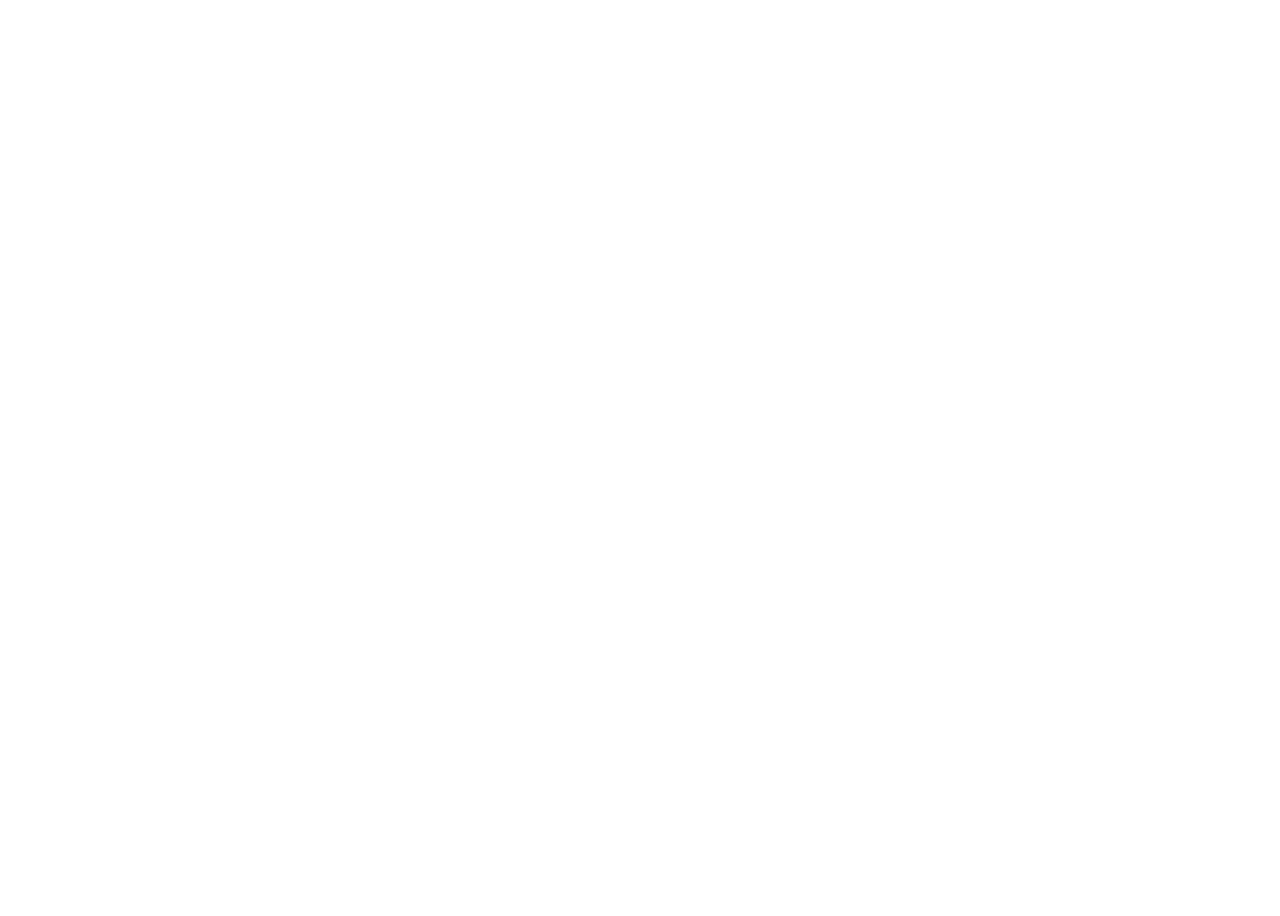
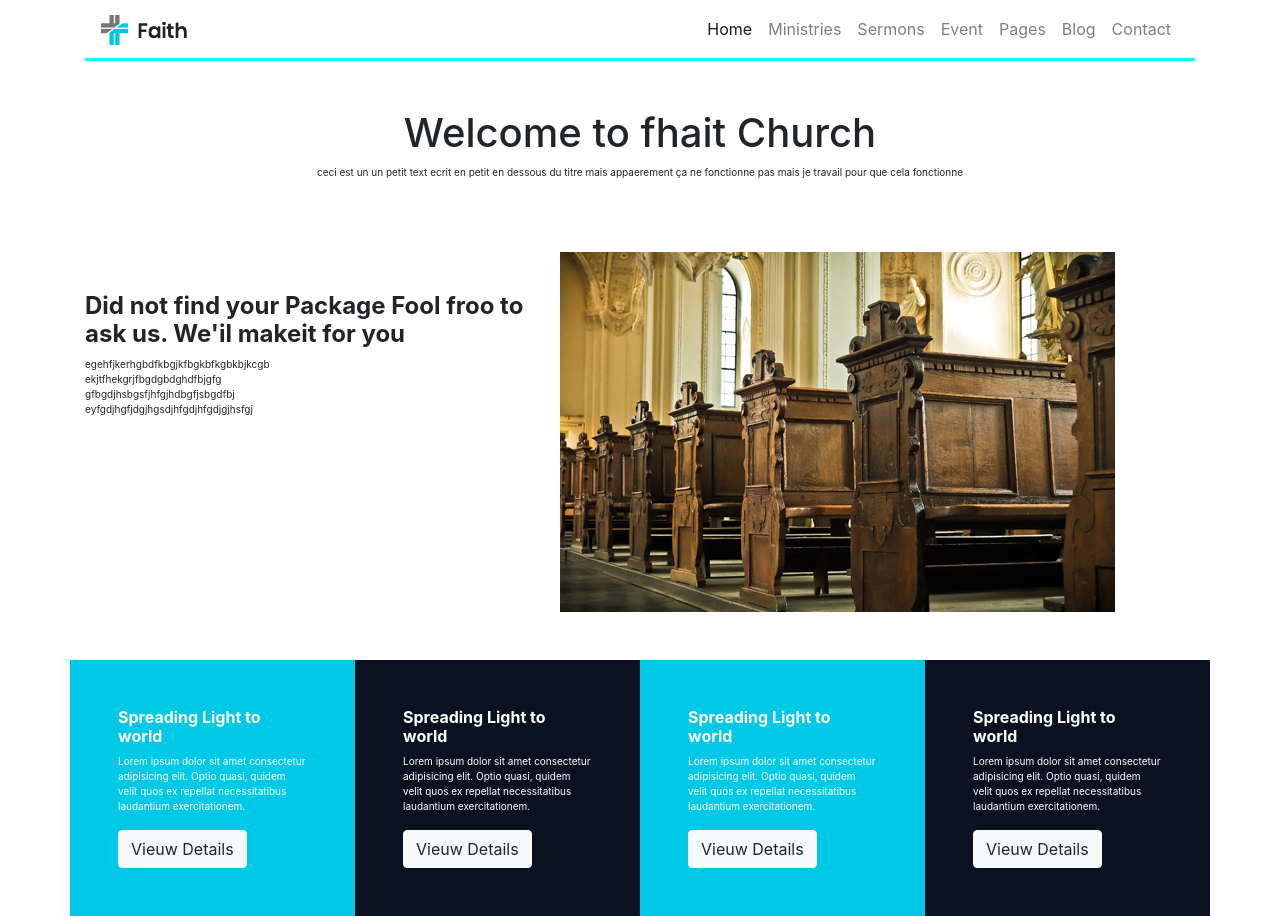
Before and after one commit to Ismaelblk/exo-sass, a website: page index.html in a window 1280 px wide. Before the commit the page ends 800 px from the top, so only its background shows below. Drawn offline with nearby package versions, Linux system fonts and the light colour scheme.

Commit message:
derniere section

```diff
--- a/index.html
+++ b/index.html
@@ -1,13 +1,133 @@
 <!DOCTYPE html>
 <html lang="en">
+
 <head>
     <meta charset="UTF-8">
     <meta name="viewport" content="width=device-width, initial-scale=1.0">
     <meta http-equiv="X-UA-Compatible" content="ie=edge">
     <title>ismael</title>
-    <link rel="stylesheet" href="./public/css/style.css">
+    <link rel="stylesheet" href="./node_modules/bootstrap/dist/css/bootstrap.css">
+    <link rel="stylesheet" href="./public/src/css/style.css">
+
 </head>
+
 <body>
+    <div class="container">
 
+
+        <nav class="navbar navbar-expand-lg navbar-light bg-white">
+            <a class="navbar-brand" href="#">
+                <img src="./img/logo.png" alt="">
+            </a>
+            <button class="navbar-toggler" type="button" data-toggle="collapse" data-target="#navbarSupportedContent"
+                aria-controls="navbarSupportedContent" aria-expanded="false" aria-label="Toggle navigation">
+                <span class="navbar-toggler-icon"></span>
+            </button>
+            <div class="collapse navbar-collapse" id="navbarSupportedContent">
+                <ul class="navbar-nav ml-auto">
+                    <li class="nav-item active">
+                        <a class="nav-link" href="#">Home <span class="sr-only">(current)</span></a>
+                    </li>
+                    <li class="nav-item">
+                        <a class="nav-link" href="#">Ministries</a>
+                    </li>
+                    <li class="nav-item">
+                        <a class="nav-link" href="#">Sermons</a>
+                    </li>
+                    <li class="nav-item">
+                        <a class="nav-link" href="#">Event</a>
+                    </li>
+                    <li class="nav-item">
+                        <a class="nav-link" href="#">Pages</a>
+                    </li>
+                    <li class="nav-item">
+                        <a class="nav-link" href="#">Blog</a>
+                    </li>
+                    <li class="nav-item">
+                        <a class="nav-link" href="#">Contact</a>
+                    </li>
+
+                </ul>
+
+            </div>
+
+            <div class="barre"> </div>
+
+        </nav>
+
+    </div>
+
+
+    <section>
+        <div class="container text-center pt-5">
+            <h1> Welcome to fhait Church</h1>
+            <p> ceci est un un petit text ecrit en petit en dessous du titre mais appaerement ça ne fonctionne pas mais
+                je travail pour que cela fonctionne </p>
+
+
+            <div class="row pt-5 ">
+                <div class="col-5 text-left pt-5 ">
+                    <h4> <strong> Did not find your Package Fool froo to ask us. We'il makeit for you </strong></h4>
+                    <p>egehfjkerhgbdfkbgjkfbgkbfkgbkbjkcgb <br>
+                        ekjtfhekgrjfbgdgbdghdfbjgfg <br>
+                        gfbgdjhsbgsfjhfgjhdbgfjsbgdfbj <br>
+                        eyfgdjhgfjdgjhgsdjhfgdjhfgdjgjhsfgj</p>
+                </div>
+                <div class="col-5 pt-2">
+                    <img src="./img/about.jpg" alt="">
+                </div>
+            </div>
+            <a href=""></a>
+        </div>
+
+    </section>
+
+    <section>
+        <div class="container">
+            <div class="row pt-5">
+                <div class="col-3 colora p-5 ">
+                    <h6 class="text-white"> <strong> Spreading Light to world</strong> </h6>
+                    <p class="text-white"> Lorem ipsum dolor sit amet consectetur adipisicing elit. Optio quasi, quidem
+                        velit quos ex
+                        repellat
+                        necessitatibus laudantium exercitationem.</p>
+                    <a href=""> <button type="button" class="btn btn-light">Vieuw Details</button>
+                    </a>
+
+                </div>
+                <div class="col-3 colorb p-5">
+                    <h6 class="text-white"> <strong> Spreading Light to world</strong> </h6>
+                    <p class="text-white"> Lorem ipsum dolor sit amet consectetur adipisicing elit. Optio quasi, quidem
+                        velit quos ex
+                        repellat
+                        necessitatibus laudantium exercitationem.</p>
+                    <a href=""> <button type="button" class="btn btn-light">Vieuw Details</button>
+                    </a>
+
+                </div>
+                <div class="col-3 colora p-5 ">
+                    <h6 class="text-white"> <strong> Spreading Light to world</strong> </h6>
+                    <p class="text-white"> Lorem ipsum dolor sit amet consectetur adipisicing elit. Optio quasi, quidem
+                        velit quos ex
+                        repellat
+                        necessitatibus laudantium exercitationem.</p>
+                    <a href=""> <button type="button" class="btn btn-light">Vieuw Details</button>
+                    </a>
+
+                </div>
+                <div class="col-3 colorb p-5 ">
+                    <h6 class="text-white"> <strong> Spreading Light to world</strong> </h6>
+                    <p class="text-white"> Lorem ipsum dolor sit amet consectetur adipisicing elit. Optio quasi, quidem
+                        velit quos ex
+                        repellat
+                        necessitatibus laudantium exercitationem.</p>
+                    <a href=""> <button type="button" class="btn btn-light">Vieuw Details</button>
+                    </a>
+
+                </div>
+            </div>
+        </div>
+    </section>
 </body>
+
 </html>
--- /dev/null
+++ b/sass/style.sass
@@ -0,0 +1,14 @@
+nav
+    border-bottom: solid aqua
+    ul
+        li
+            a
+                color: #000000
+
+p
+    font-size: 10px
+
+.colora
+        background-color: #00c9e7
+.colorb
+        background-color: #0a1222
```
Also changed, not shown: img/about.jpg (added), img/design.jpg (added), img/design_part_1.png (added), img/design_part_2.png (added), img/design_part_3.png (added), img/design_part_4.png (added), img/lesneven_4_1.jpg (added), img/logo.png (added), public/css/style.css (deleted), public/src/css/style.css (added), src/sass/style.sass (deleted), 1 other file.
